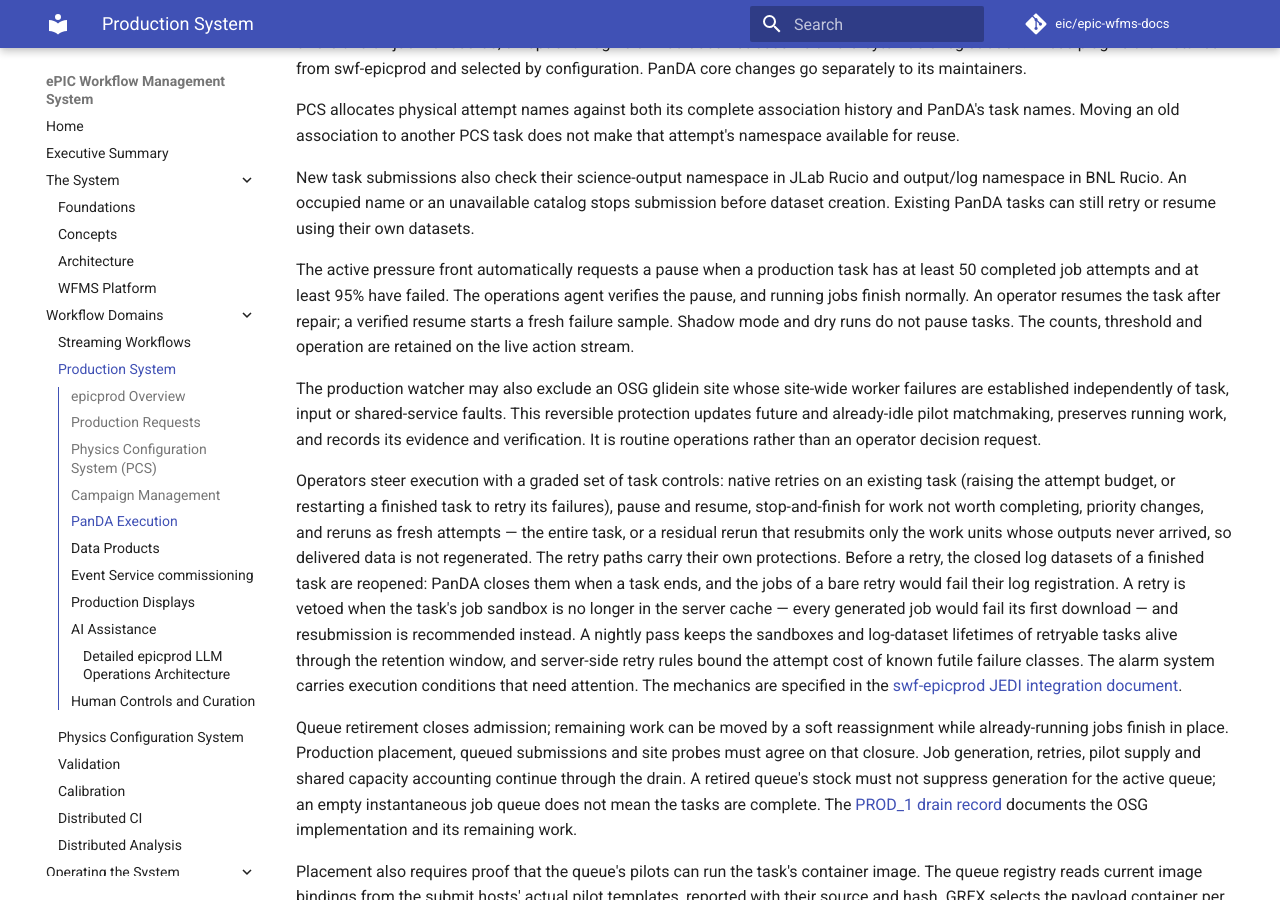
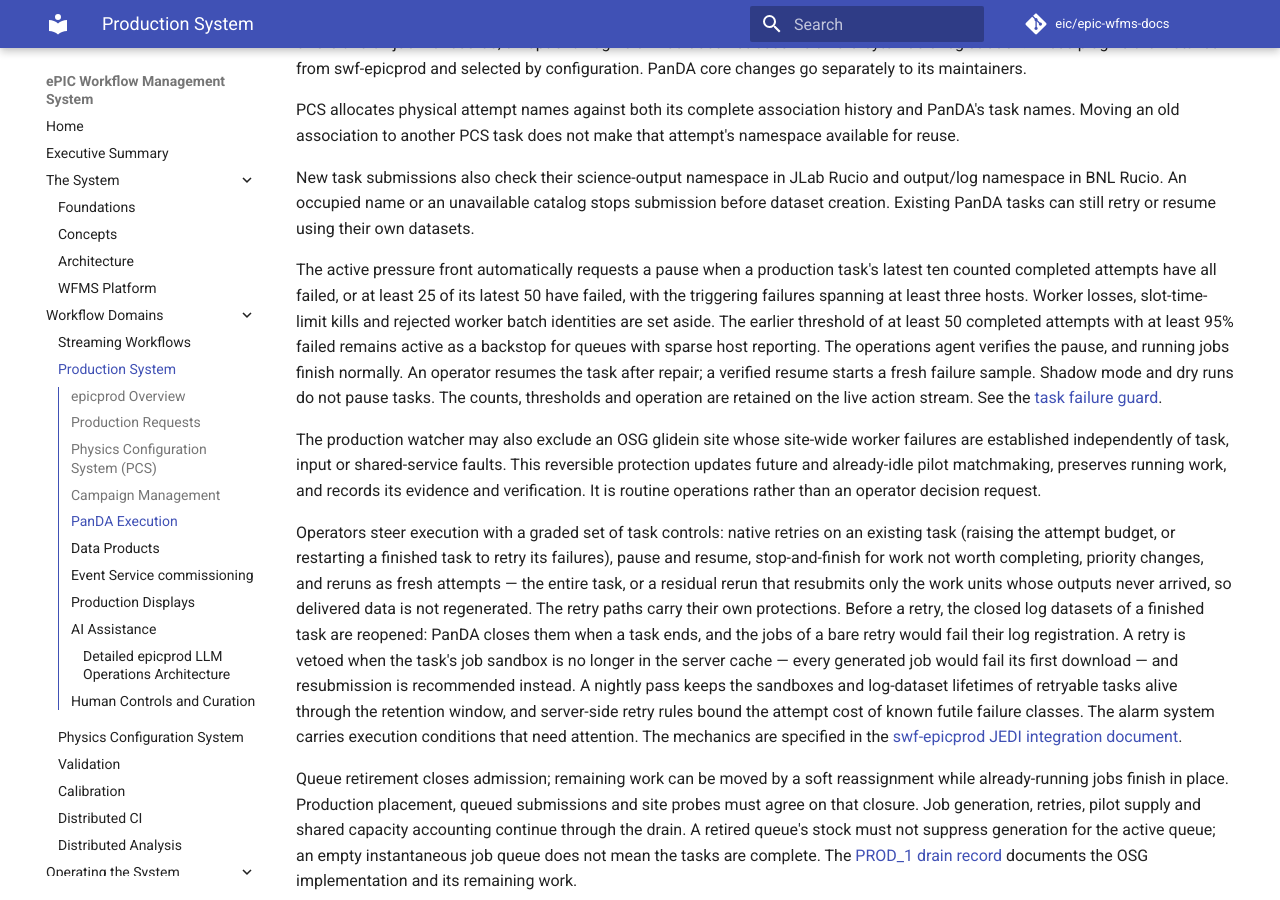
Before and after one commit to eic/epic-wfms-docs, an MkDocs documentation site: the page built from docs/production.md, in a window 1280 px wide and 900 px high, scrolled down 3704 px. Built offline with MkDocs 1.6.1 and Material for MkDocs 9.7.7, drawn with Linux system fonts in a browser that asks for light colours; comment, search, counter and statistics services are not loaded.

Commit message:
Document the active rolling task failure guard
Co-authored-by: Codex <codex@openai.com>

```diff
--- a/docs/production.md
+++ b/docs/production.md
@@ -103,11 +103,17 @@ unavailable catalog stops submission before dataset creation. Existing
 PanDA tasks can still retry or resume using their own datasets.
 
 The active pressure front automatically requests a pause when a production
-task has at least 50 completed job attempts and at least 95% have failed.
-The operations agent verifies the pause, and running jobs finish normally.
-An operator resumes the task after repair; a verified resume starts a fresh
-failure sample. Shadow mode and dry runs do not pause tasks. The counts,
-threshold and operation are retained on the live action stream.
+task's latest ten counted completed attempts have all failed, or at least
+25 of its latest 50 have failed, with the triggering failures spanning at
+least three hosts. Worker losses, slot-time-limit kills and rejected worker
+batch identities are set aside. The earlier threshold of at least 50
+completed attempts with at least 95% failed remains active as a backstop
+for queues with sparse host reporting. The operations agent verifies the
+pause, and running jobs finish normally. An operator resumes the task after
+repair; a verified resume starts a fresh failure sample. Shadow mode and
+dry runs do not pause tasks. The counts, thresholds and operation are
+retained on the live action stream. See the
+[task failure guard](https://github.com/BNLNPPS/swf-epicprod/blob/main/docs/CONTINUOUS_PRODUCTION.md#task-failure-guard-23-october-2026).
 
 The production watcher may also exclude an OSG glidein site whose
 site-wide worker failures are established independently of task, input or
```
